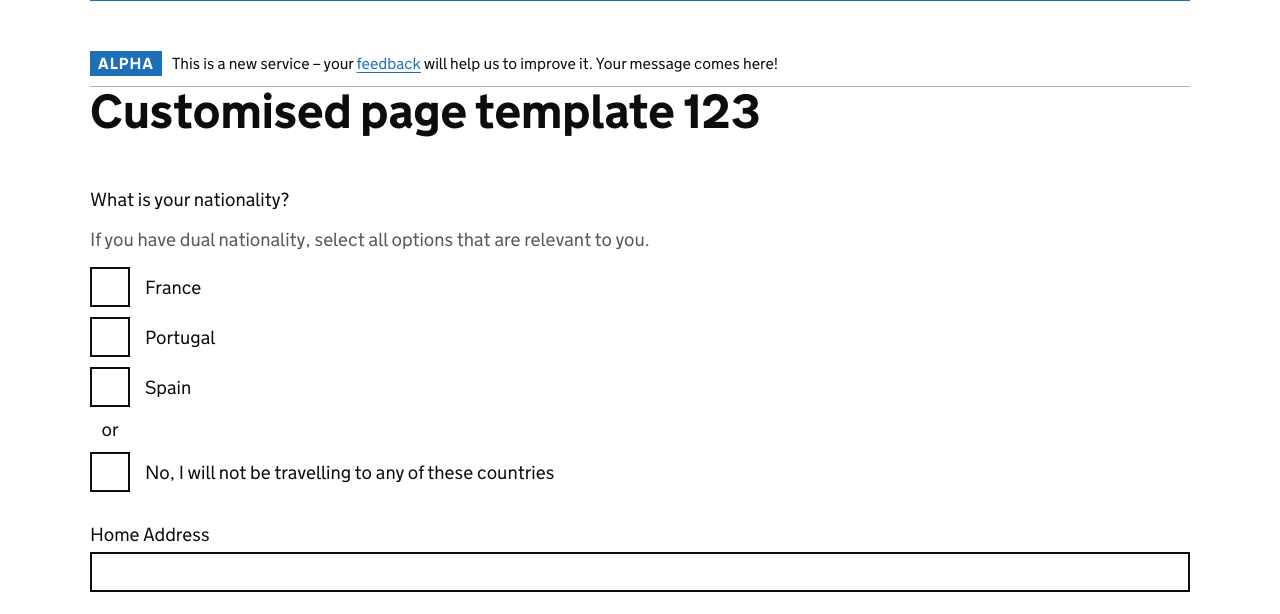
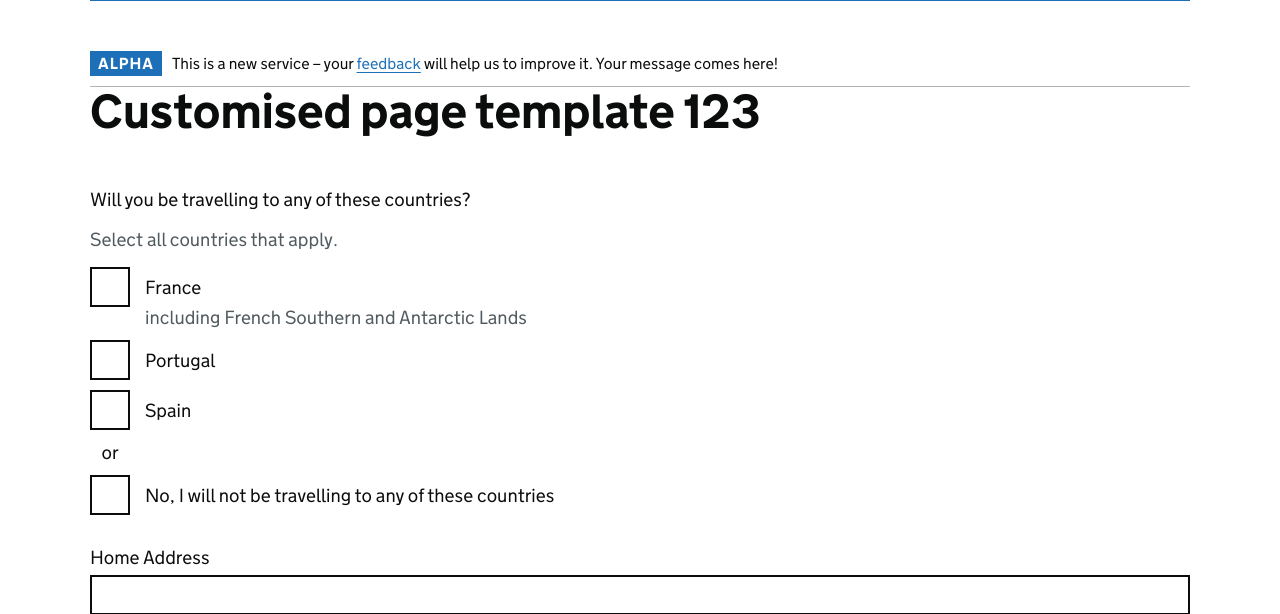
Before and after one commit to loghmanb/dynaportal, a Django app: page / in a window 1280 px wide. Shown: the part 354-968 px from the top of the page. Run offline with Django 4.2, Linux system fonts and the light colour scheme.

Commit message:
add caption, value and hint to each item

```diff
--- a/frontend/views.py
+++ b/frontend/views.py
@@ -10,10 +10,23 @@ def home(request):
             "countries-id",
             "countries",
             FieldType.CHECKBOXES,
-            "What is your nationality?",
-            hint="If you have dual nationality, select all options that are relevant to you.",
+            "Will you be travelling to any of these countries?",
+            hint="Select all countries that apply.",
             options={
-                "items": ["France", "Portugal","Spain", ]
+                "items": [
+                    {
+                        "caption": "France",
+                        "value": "fr",
+                        "hint": "including French Southern and Antarctic Lands"
+                    },
+                    {
+                        "caption": "Portugal",
+                        "value": "pr",
+                    },
+                    {
+                        "caption": "Spain",
+                        "value": "sp",
+                    }]
             }
         ),
          Field(
--- a/templates/frontend/components/checkboxes.html
+++ b/templates/frontend/components/checkboxes.html
@@ -9,10 +9,15 @@
   <div class="govuk-checkboxes" data-module="govuk-checkboxes">
     {% for item in field.options|item:"items" %}
     <div class="govuk-checkboxes__item">
-      <input class="govuk-checkboxes__input" id="{{field.id}}-{{item}}" name="{{field.name}}" type="checkbox" value="{{item}}">
+      <input class="govuk-checkboxes__input" id="{{field.id}}-{{item|item:'value'}}" name="{{field.name}}" type="checkbox" value="{{item|item:'value'}}">
       <label class="govuk-label govuk-checkboxes__label" for="{{field.name}}">
-        {{item}}
+        {{item|item:'caption'}}
       </label>
+      {% if item|item:'hint' %}
+      <div id="nationality-item-hint" class="govuk-hint govuk-checkboxes__hint">
+        {{ item|item:'hint' }}
+      </div>
+      {% endif %}
     </div>
     {% endfor %}
     <div class="govuk-checkboxes__divider">or</div>
```
